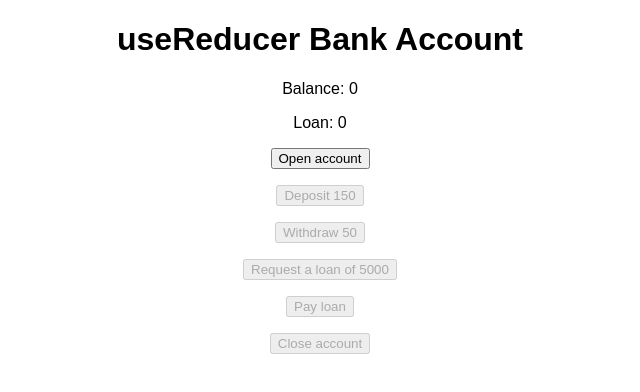
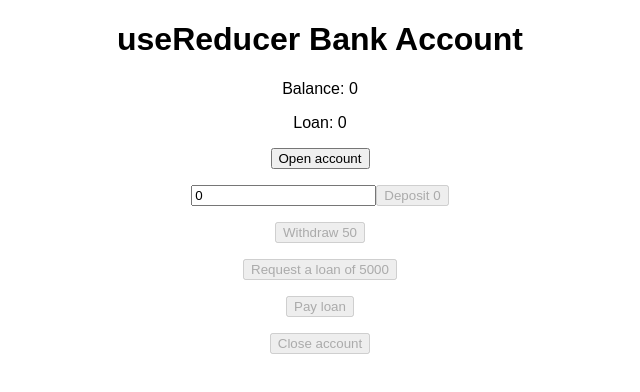
Before and after one commit to SenseiZarkoDukic/useReducer-Bank-Account, a React (Create React App) app: page / in a window 1280 px wide. Shown: the top 392 px of the page, without its empty margins (320-960 px from the left). Built offline with nearby package versions, Linux system fonts and the light colour scheme.

Commit message:
try to create input for deposit without useState hook, only with using useReducer

```diff
--- a/src/App.js
+++ b/src/App.js
@@ -22,6 +22,8 @@ const initialState = {
   balance: 0,
   loan: 0,
   isActive: false,
+  deposit: 0,
+  withdraw: 0,
 };
 
 function reducer(state, action) {
@@ -31,7 +33,11 @@ function reducer(state, action) {
     case "openAccount":
       return { ...state, isActive: true, balance: 500 };
     case "deposit":
-      return { ...state, balance: state.balance + action.payload };
+      return {
+        ...state,
+        balance: state.balance + state.deposit,
+        deposit: action.payload,
+      };
     case "withdraw":
       if (state.balance < action.payload) return state;
       return {
@@ -62,7 +68,7 @@ function reducer(state, action) {
 }
 
 export default function App() {
-  const [{ balance, loan, isActive }, dispatch] = useReducer(
+  const [{ balance, loan, isActive, deposit, withdraw }, dispatch] = useReducer(
     reducer,
     initialState
   );
@@ -83,13 +89,20 @@ export default function App() {
         </button>
       </p>
       <p>
+        <input
+          type="number"
+          value={deposit}
+          onChange={(e) =>
+            dispatch({ type: "deposit", payload: Number(e.target.value) })
+          }
+        />
         <button
           onClick={() => {
-            dispatch({ type: "deposit", payload: 150 });
+            dispatch({ type: "deposit", payload: deposit });
           }}
           disabled={!isActive}
         >
-          Deposit 150
+          Deposit {deposit}
         </button>
       </p>
       <p>
```
